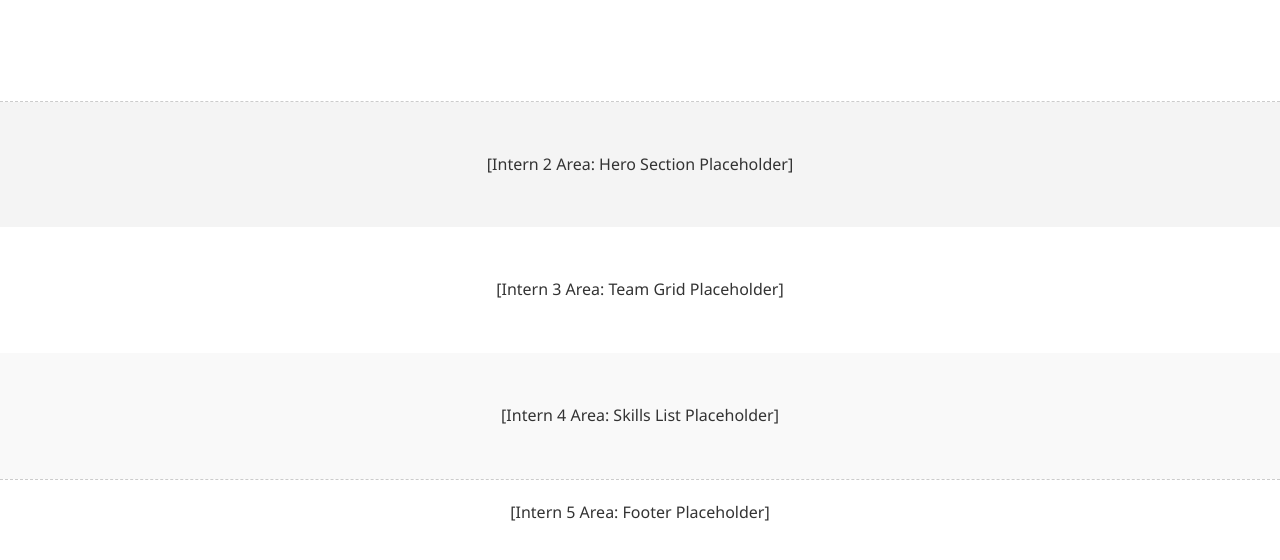
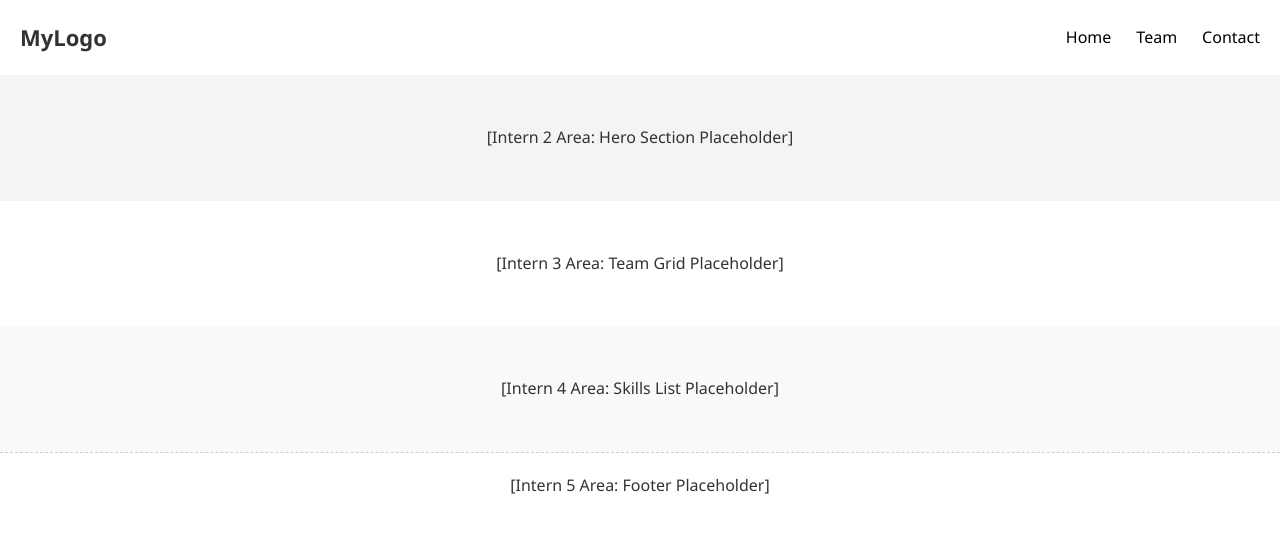
Before and after one commit to aryandive/hexagon-hub, a plain HTML site: page index.html in a window 1280 px wide. Drawn offline with Linux system fonts and the light colour scheme.

Commit message:
added navbar by manas

```diff
--- a/index.html
+++ b/index.html
@@ -11,7 +11,7 @@
 <body>
 
     <nav id="navbar">
-        <div style="padding: 20px; text-align: center; border-bottom: 1px dashed #ccc;">
+        <div class="nav-container">
           <div class="logo">MyLogo</div>
 
           <ul class="nav-links">
@@ -21,7 +21,6 @@
           </ul>
         </div>
       </nav>
-
 
     <header id="hero">
         <div style="padding: 50px; text-align: center; background-color: #f4f4f4;">
--- a/style.css
+++ b/style.css
@@ -19,29 +19,25 @@ body {
    INTERN 1 STYLES (The Navigator)
 ========================================= */
 #navbar {
-    * {
-        margin: 0;
-        padding: 0;
-        box-sizing: border-box;
+    #navbar {
+        border-bottom: 1px dashed #ccc;
       }
 
-      .navbar {
-        display: flex;                 /* Flexbox */
-        justify-content: space-between;/* Logo left, links right */
-        align-items: center;           /* Vertical center */
-        padding: 15px 30px;
-        background-color: #222;
+      .nav-container {
+        display: flex;                  /* Flexbox */
+        justify-content: space-between; /* Logo left, links right */
+        align-items: center;
+        padding: 20px;
       }
 
       .logo {
-        color: white;
         font-size: 22px;
         font-weight: bold;
       }
 
       .nav-links {
-        display: flex;                 /* Horizontal links */
         list-style: none;
+        display: flex;
       }
 
       .nav-links li {
@@ -49,14 +45,10 @@ body {
       }
 
       .nav-links a {
-        color: white;
         text-decoration: none;
-        font-size: 16px;
+        color: #000;
       }
 
-      .nav-links a:hover {
-        color: #00bcd4;
-      }
 
 
 }
```
Lines whose indentation alone changed are shown as unchanged.
